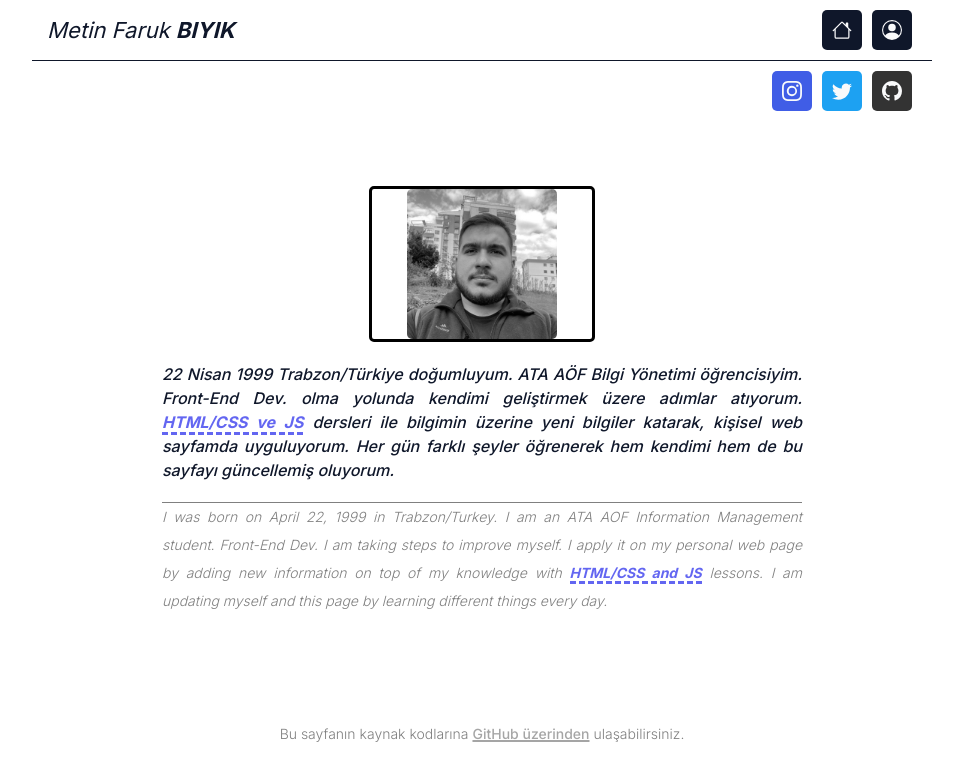
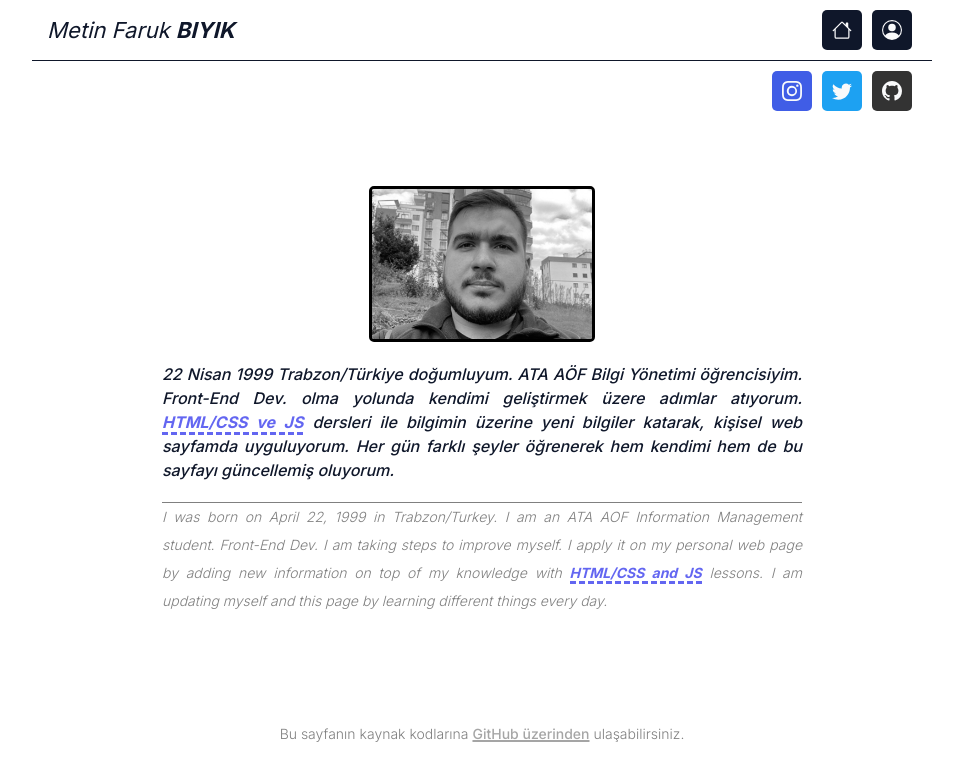
Before and after one commit to metinfarukbiyik/homepage, a React (Create React App) app: page / in a window 1280 px wide. Shown: the top 780 px of the page, without its empty margins (158-1121 px from the left). Built offline with nearby package versions, Linux system fonts and the light colour scheme.

Commit message:
Update Main.scss

```diff
--- a/src/styles/Main.scss
+++ b/src/styles/Main.scss
@@ -55,7 +55,7 @@
         border: 3px solid var(--mbindigo);
     }
  img {
-    width: 15rem;
+    width: 22rem;
     border-radius: .5rem;
     display: flex;
     transition: .3s;
@@ -74,8 +74,4 @@
         width: 22rem;
         height: 15rem
             }
-         img {
-            width: 22rem;
-    }
-
 }
```
